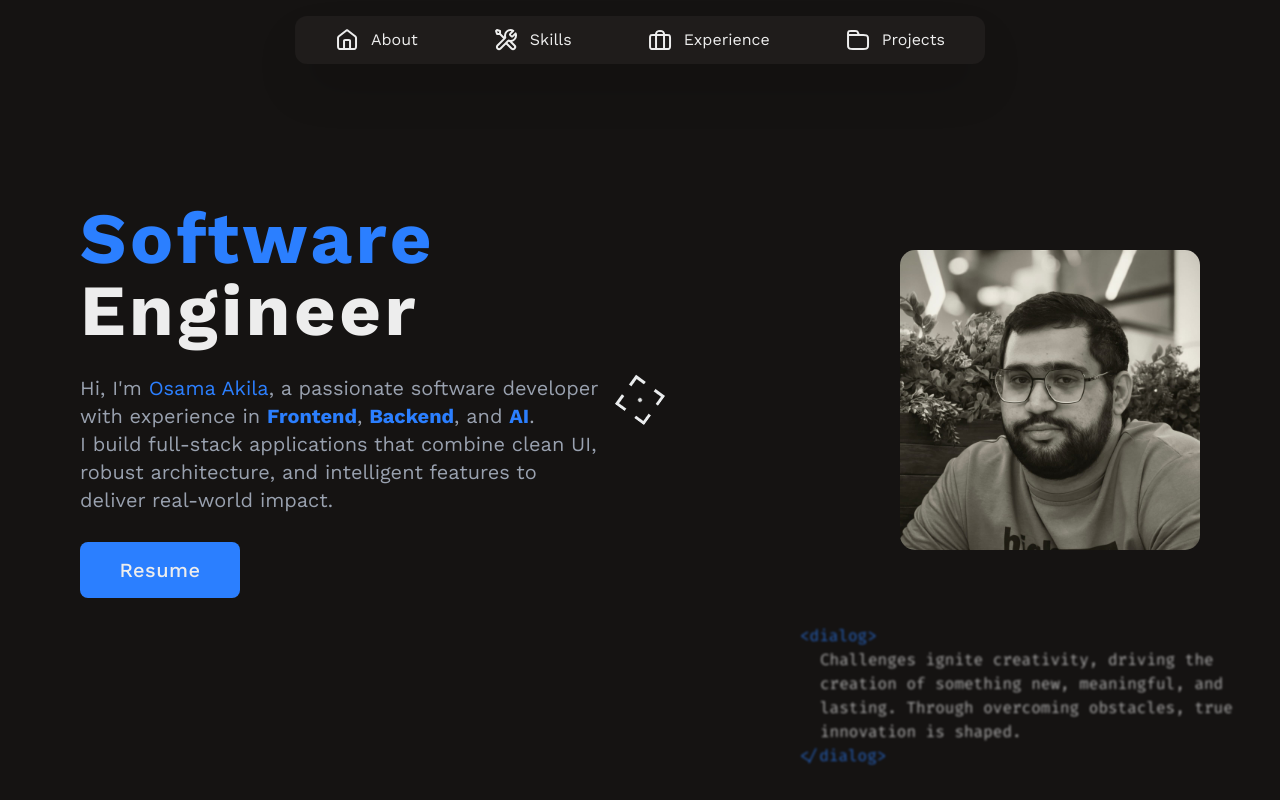
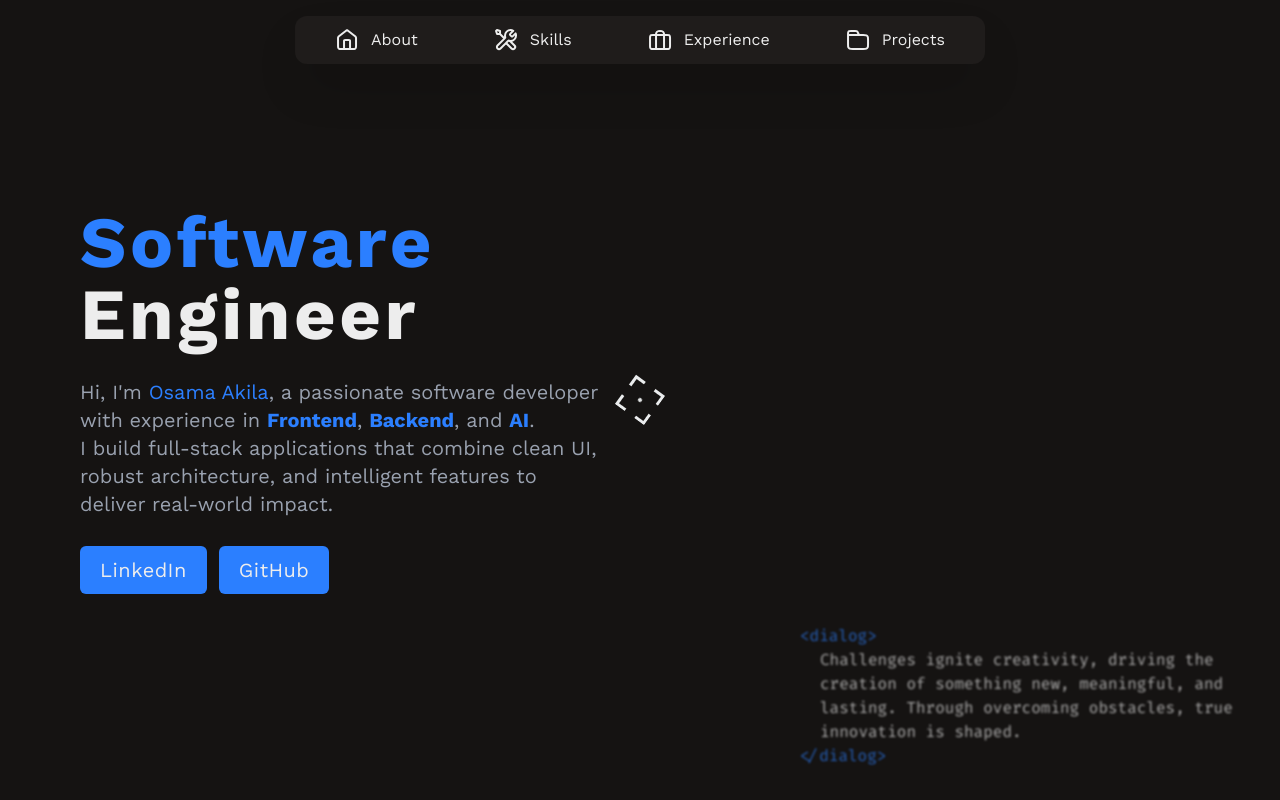
Before and after one commit to OsamaAkilaDev/PersonalWebsite, a Next.js app: page / in a window 1280 px wide. Shown: the top 800 px of the page. Built offline with nearby package versions, Linux system fonts and the light colour scheme.

Commit message:
Implemented some intro animation

```diff
--- a/app/components/Introduction/IntroductionCard.jsx
+++ b/app/components/Introduction/IntroductionCard.jsx
@@ -1,10 +1,11 @@
+import Link from "next/link";
 import React from "react";
 
 function IntroductionCard() {
   return (
-    <div className="gap-7 flex flex-col">
+    <div className="gap-7 flex flex-col fadeIn">
       <h1
-        className={`text-7xl max-md:text-5xl max-w-85  font-bold text-justify tracking-wider`}
+        className={`text-7xl max-md:text-5xl max-w-85 font-bold text-justify tracking-wider`}
       >
         <span className="text-blue-500">Software</span> Engineer
       </h1>
@@ -19,9 +20,23 @@ function IntroductionCard() {
         intelligent features to deliver real-world impact.
       </p>
 
-      <button className="bg-blue-500 py-3.5 text-xl font-medium tracking-wide rounded-lg hover:bg-blue-600 active:bg-blue-700 transition-colors cursor-target cursor-none w-40">
-        Resume
-      </button>
+      <div className="flex gap-3">
+        <Link
+          href="https://www.linkedin.com/in/osama-akila-9a847a268/"
+          target="_blank"
+          className="bg-blue-500 h-12 text-xl font-ligth tracking-wide rounded-md hover:bg-blue-600 active:bg-blue-700 transition-colors cursor-target md:cursor-none flex justify-center items-center px-5"
+        >
+          LinkedIn
+        </Link>
+
+        <Link
+          href="https://github.com/OsamaAkilaDev"
+          target="_blank"
+          className="bg-blue-500 h-12 text-xl font-ligth tracking-wide rounded-md hover:bg-blue-600 active:bg-blue-700 transition-colors cursor-target md:cursor-none flex justify-center items-center px-5"
+        >
+          GitHub
+        </Link>
+      </div>
     </div>
   );
 }
--- a/app/components/NavLink.jsx
+++ b/app/components/NavLink.jsx
@@ -15,10 +15,10 @@ function NavLink({ title, href, children, afterEffect }) {
   };
   return (
     <button
-      className="md:px-8 rounded-lg flex items-center max-md:w-50 justify-center cursor-target gap-3 max-md:justify-start max-md:h-10"
+      className="md:px-8 rounded-lg flex items-center max-md:w-50 justify-center cursor-target md:cursor-none gap-3 max-md:justify-start max-md:h-10"
       onClick={() => {
         scrollToElement(href);
-        afterEffect();
+        () => afterEffect();
       }}
     >
       <div className="h-6 w-6 flex items-center justify-center">{children}</div>
--- a/app/components/Sections/IntroductionSection.jsx
+++ b/app/components/Sections/IntroductionSection.jsx
@@ -11,11 +11,11 @@ function IntroductionSection() {
     >
       <IntroductionCard />
 
-      <div className="max-md:hidden cursor-target">
+      <div className="max-md:hidden cursor-target fadeIn">
         <TiltedCardSnippet size="300px" />
       </div>
 
-      <div className="md:hidden cursor-target">
+      <div className="md:hidden cursor-target fadeIn">
         <TiltedCardSnippet size="250px" />
       </div>
 
--- a/app/globals.css
+++ b/app/globals.css
@@ -25,3 +25,20 @@ body {
   backdrop-filter: blur(6.3px);
   -webkit-backdrop-filter: blur(6.3px);
 }
+
+.fadeIn {
+  animation-name: fadeInAnimation;
+  animation-duration: 1s;
+}
+
+@keyframes fadeInAnimation {
+  from {
+    opacity: 0;
+    transform: translateY(30px);
+  }
+
+  to {
+    opacity: 100;
+    transform: translateY(0px);
+  }
+}
```
